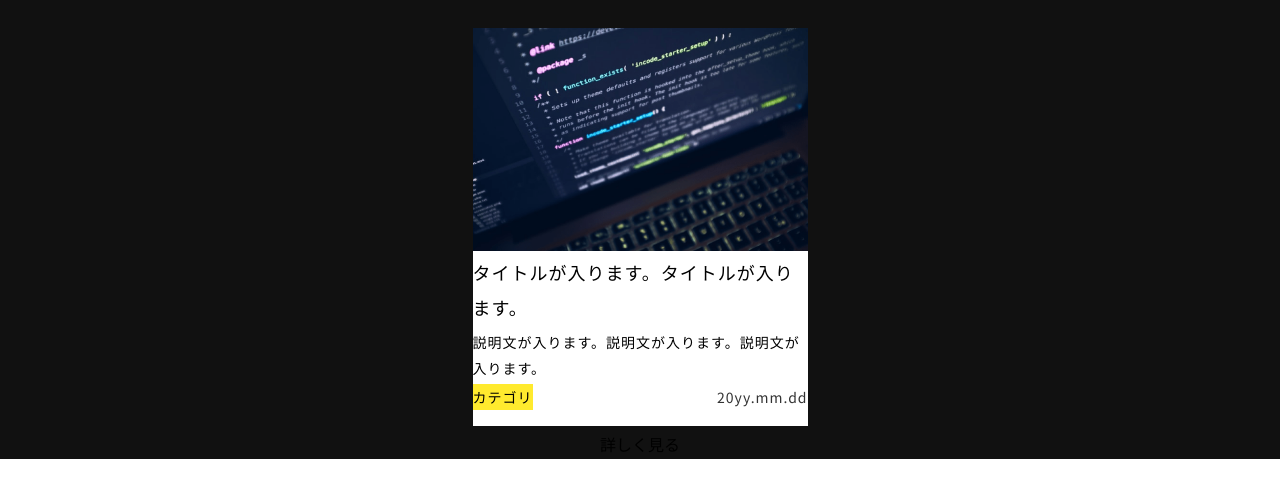
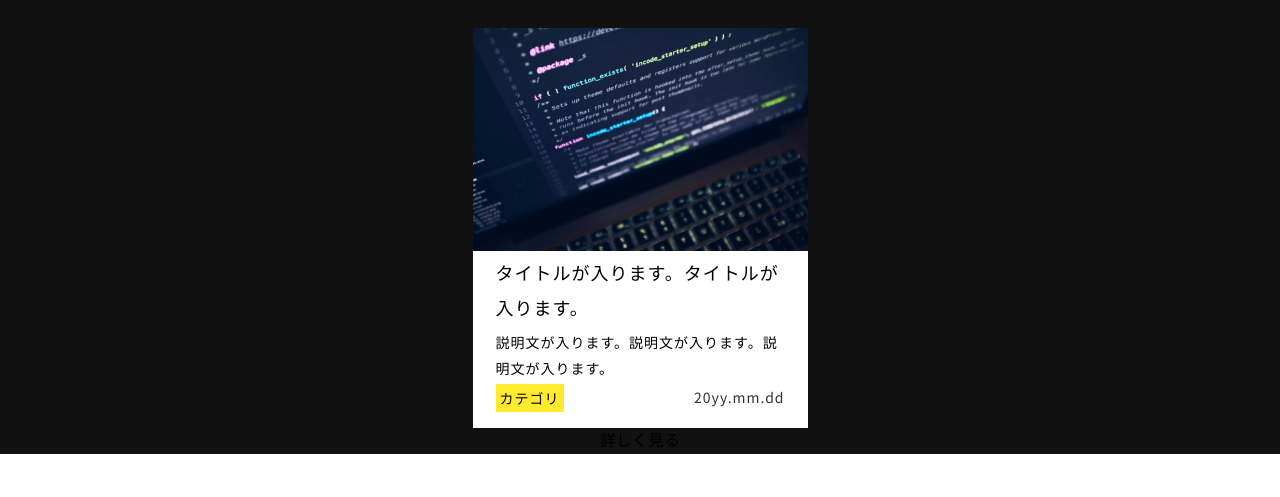
Before and after one commit to hidekiw1971/m-anken-005, a website: page index.html in a window 1280 px wide. Shown: the part 103-600 px from the top of the page. Drawn offline with nearby package versions, Linux system fonts and the light colour scheme.

Commit message:
2022/4/13 sp サイズ完成（バッジは除く）。ps サイズはこれから。

```diff
--- a/index.html
+++ b/index.html
@@ -41,7 +41,7 @@
           <div class="blog__contents--inner">
             <div class="blog__content">
               <div class="blog__content--inner">
-                <!-- card s -->
+                <!-- card1 s -->
                 <div class="card">
                   <div class="card--inner">
                     <div class="card__img">
@@ -61,7 +61,7 @@
                               <div class="card__category--inner">カテゴリ</div>
                             </div>
                             <div class="card__date">
-                              <div class="card__date--inner">20yy.mm.dd</div>
+                              <div class="card__date--inner"><time datetime="2021-07-20">20yy.mm.dd</time></div>
                             </div>
                           </div>
                         </div>
@@ -69,7 +69,7 @@
                     </div>
                   </div>
                 </div>
-                <!-- card e -->
+                <!-- card1 e -->
               </div>
             </div>
             <button class="btn" onclick="location.href='#'"><span>詳しく見る</span></button>
--- a/src/sass/module/card/_card__category--inner.scss
+++ b/src/sass/module/card/_card__category--inner.scss
@@ -11,6 +11,8 @@
   // decoration
   color: #000;
   background-color: #ffea2e;
+  // space
+  padding: rem(1) rem(4);
   @include mq(md) {
   }
   @include mq(xl) {
--- a/src/sass/module/card/_card__contents--inner.scss
+++ b/src/sass/module/card/_card__contents--inner.scss
@@ -6,10 +6,12 @@
   // decoration
   text-align: left;
   background-color: #fff;
-  overflow: hidden;
+  // overflow: hidden; これを入れるとboxの下に隙間ができた。
   // space
   padding-top: rem(4);
   padding-bottom: rem(16);
+  padding-right: rem(23);
+  padding-left: rem(23);
   @include mq(md) {
   }
   @include mq(xl) {
```
Also changed, not shown: README.md, css/styles.css, 1 other file.
